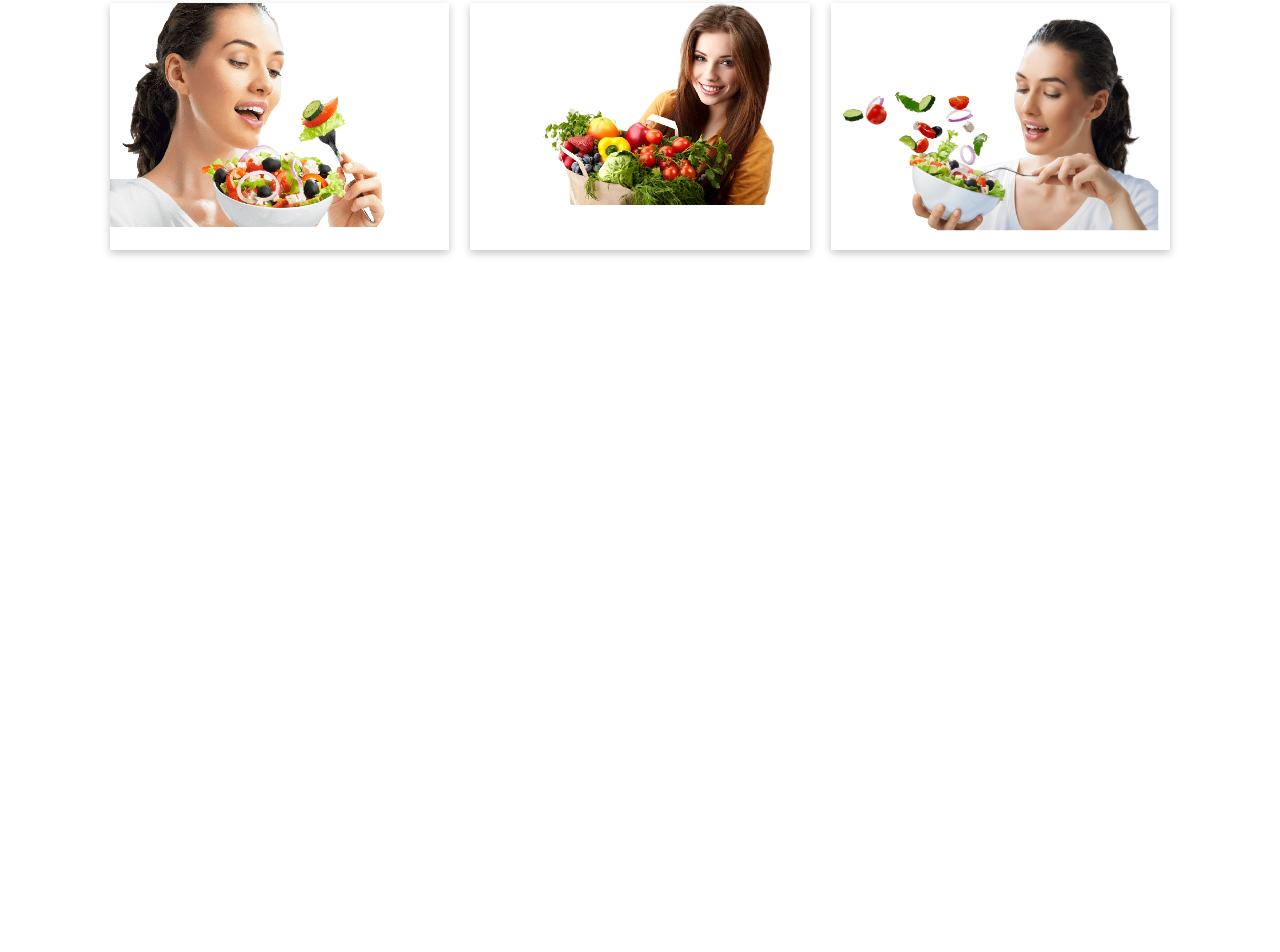
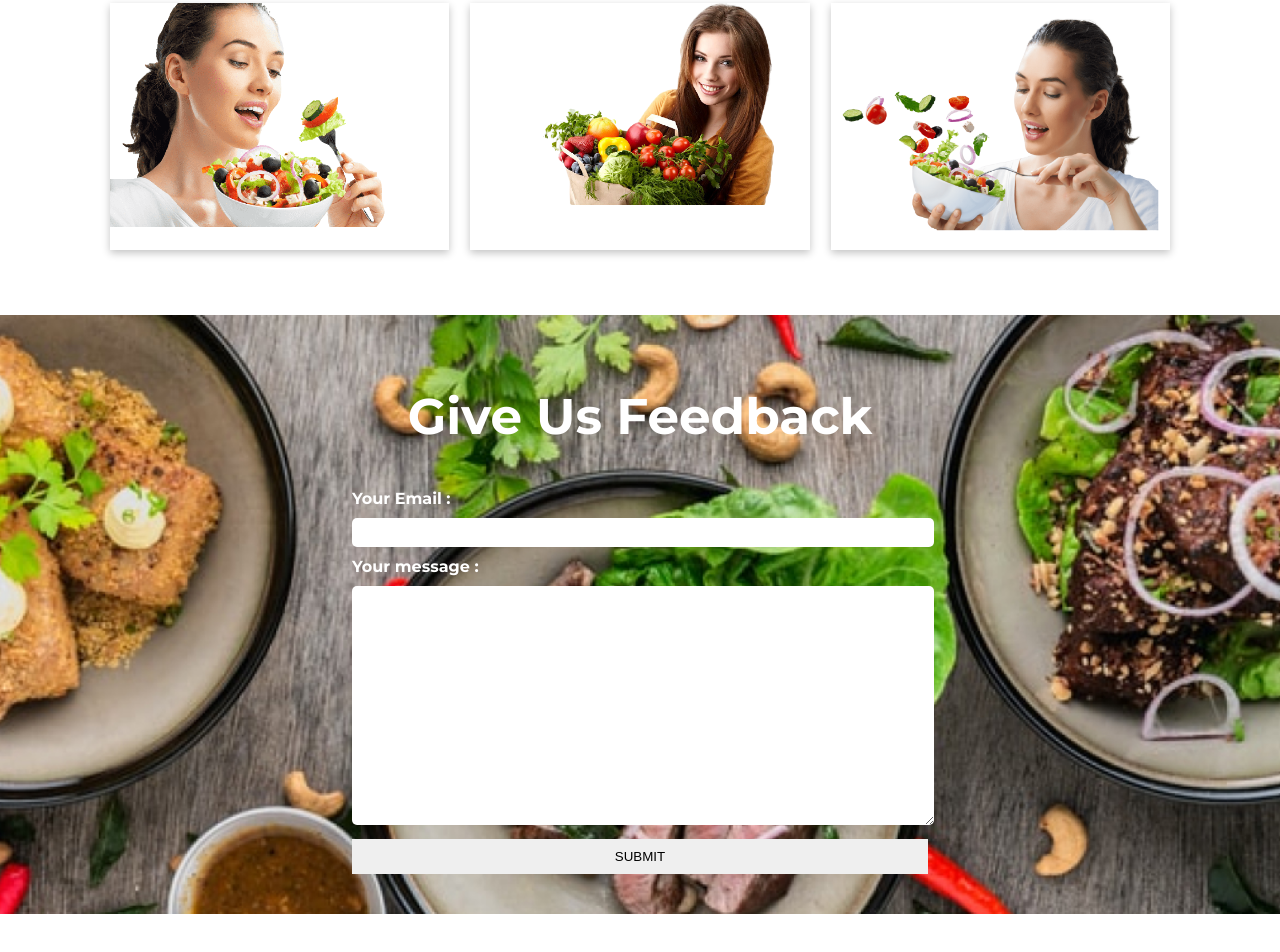
Before and after one commit to programmerhasan001/food-network, a plain HTML site: page index.html in a window 1280 px wide. Shown: the part 2455-3407 px from the top of the page. Before the commit the page ends 2770 px from the top, so only its background shows below. Drawn offline with Linux system fonts and the light colour scheme.

Commit message:
complete feedback part

```diff
--- a/css/style.css
+++ b/css/style.css
@@ -135,3 +135,46 @@ section{
 .food-lovers-female img{
     width: 100%;
 }
+
+/* feedback area css start */
+.feedback-area{
+    background: url(../images/food/mixed-salad.jpg);
+    background-repeat: no-repeat;
+    background-position: center;
+    background-size: cover;
+    padding: 30px 0;
+}
+.feedback-title h2{
+    color: #fff;
+    font-size: 50px;
+}
+.feedback-form{
+    width: 50%;
+    margin: auto;
+}
+.form-group{
+    margin-bottom: 10px;
+}
+.form-group label{
+    color: #fff;
+    font-weight: 700;
+}
+.form-group label,
+.form-group input{
+    display: block;
+    margin-bottom: 10px;
+}
+.form-group input,
+.form-group textarea{
+    width: 100%;
+    padding: 7px 3px;
+    border: none;
+    border-radius: 5px;
+    background: #ffffff;
+}
+.form-group button{
+    text-transform: uppercase;
+    padding: 10px 20px;
+    border: none;
+    width: 100%;
+}
--- a/index.html
+++ b/index.html
@@ -123,6 +123,30 @@
         </div>
     </section>
     <!-- food lovers gallery ends -->
+    <section class="feedback-area">
+        <div class="container">
+            <div class="feedback-title section-title">
+                <h2>give us feedback</h2>
+            </div>
+            <div class="feedback-form">
+                <form action="">
+                    <div class="form-group">
+                        <label for="email">Your Email :</label>
+                        <input type="email" name="feedback-email" id="email">
+                    </div>
+                    <div class="form-group">
+                        <label for="">Your message :</label>
+                        <textarea name="feedback-message" id="" cols="30" rows="15">
+                        </textarea>
+                    </div>
+                    <div class="form-group">
+                        <button>submit</button>
+                    </div>
+                </form>
+            </div>
+        </div>
+    </section>
+    <!-- feedback area ends -->
 </body>
 
 </html>
```
